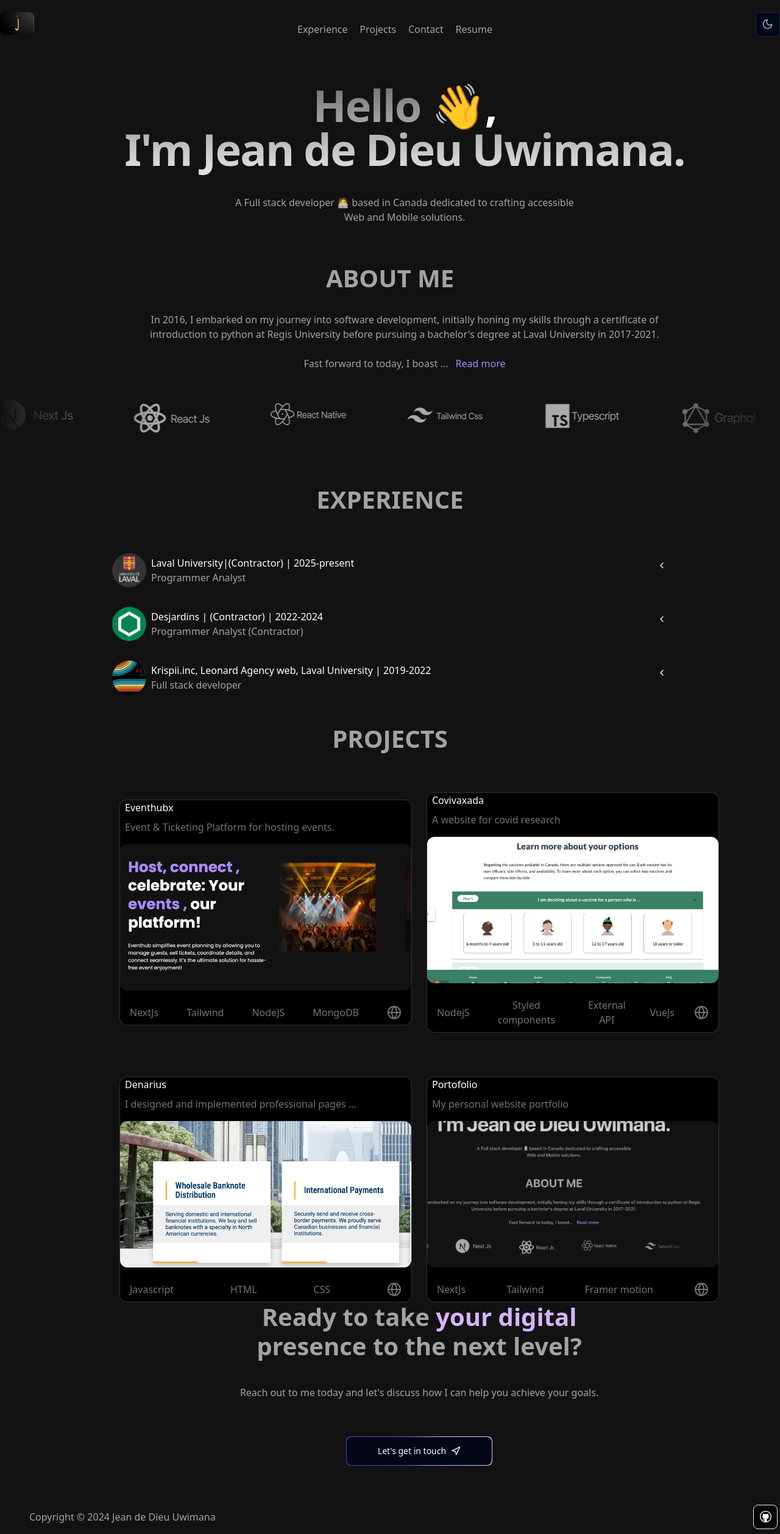
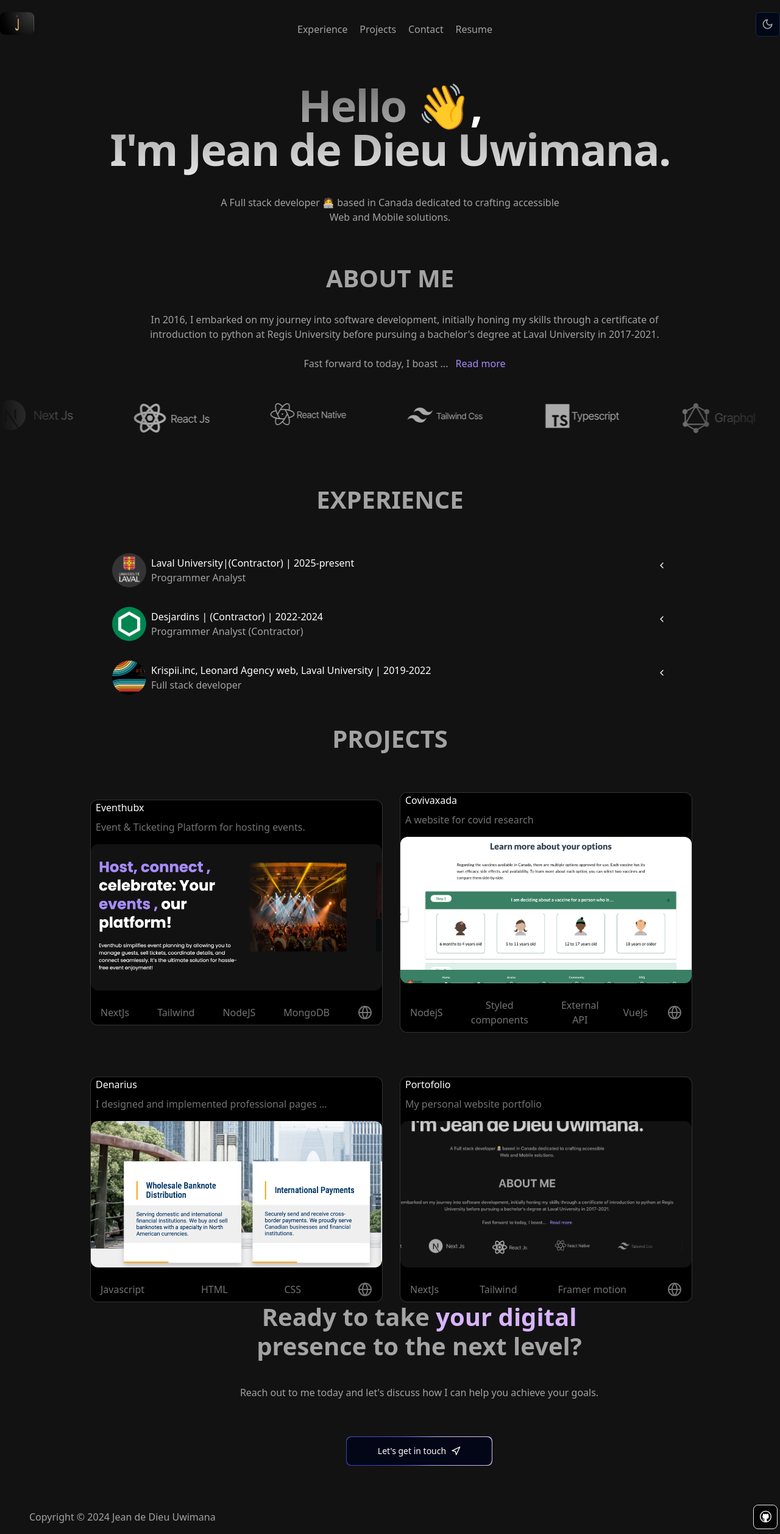
Before and after one commit to johnchafi/portofolio_dark, a Next.js app: page / in a window 1280 px wide. Shown: the top 2515 px of the page at 61% size. Built offline with nearby package versions, Linux system fonts and the light colour scheme.

Commit message:
fix infinit moving

```diff
--- a/components/Home.tsx
+++ b/components/Home.tsx
@@ -9,7 +9,7 @@ import { Project } from './ui/Projects'
 const HomeComponent = () => {
 return (
     <>
-        <section className="ml-12">
+        <section className="">
             <div className="flex items-center justify-center w-full flex-col px-4">
                 <h2 className="bg-clip-text text-transparent text-center bg-gradient-to-b from-neutral-900 to-neutral-700 dark:from-neutral-600 dark:to-white text-2xl md:text-4xl lg:text-7xl font-sans py-2 md:py-10 relative z-20 font-bold tracking-tight">
                     Hello <span className='text-white'>👋,</span> <br /> I'm Jean de Dieu Uwimana.
@@ -45,13 +45,13 @@ return (
                 ))
             }
         </section>
-        <section id="projects" className="w-full flex-col justify-center items-center">
+        <section id="projects" className="w-full flex-col justify-center items-center ">
             <div className="md:w-9/12 md:text-center md:mx-auto">
                     <h2 className="md:h2-bold h3-medium text-center py-4 text-neutral-700 dark:text-neutral-400 ">PROJECTS</h2>
             </div>
             {/* <h2 className="md:h2-bold h3-medium text-center text-neutral-700 dark:text-neutral-400">PROJECTS</h2> */}
 
-            <div className='w-full flex-center flex-wrap md:gap-6 gap-2 flex-1 ml-12'>
+            <div className='w-full flex-center items-center flex-wrap md:gap-6 gap-2 flex-1'>
               {
                 projects.map((project, index)=>( <Project key={index} {...project}/>))
               }
--- a/components/ui/Projects.tsx
+++ b/components/ui/Projects.tsx
@@ -17,7 +17,7 @@ type ProjectProps = {
 }
 export function Project({title, description, image, link, languages} : ProjectProps) {
   return (
-    <CardContainer className="iter-var">
+    <CardContainer className="iter-var md:ml-1 ml-16">
       <CardBody className="w-full bg-gray-50 relative group/card  dark:hover:shadow-2xl dark:hover:shadow-emerald-500/[0.1] dark:bg-black dark:border-white/[0.2] border-black/[0.1]  sm:w-[30rem] h-auto rounded-xl border">
         <CardItem
           translateZ="50"
--- a/components/ui/infinite-moving-cards.tsx
+++ b/components/ui/infinite-moving-cards.tsx
@@ -72,7 +72,7 @@ export const InfiniteMovingCards = ({
     <div
       ref={containerRef}
       className={cn(
-        "scroller relative z-20  max-w-7xl overflow-hidden  [mask-image:linear-gradient(to_right,transparent,white_20%,white_80%,transparent)]",
+        "scroller w-full relative z-20 overflow-hidden  [mask-image:linear-gradient(to_right,transparent,white_20%,white_80%,transparent)]",
         className
       )}
     >
```
